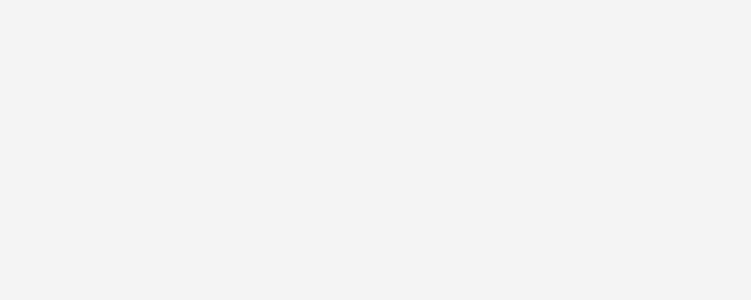
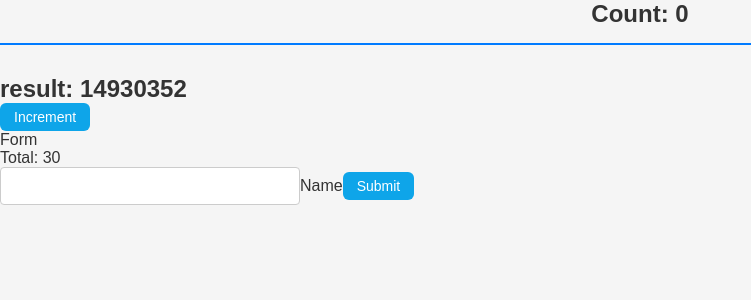
Before and after one commit to PeanutEz/BTVN_03_React_03, a React (Vite) app: page /demo-usememo in a window 1280 px wide. Before the commit this address had no page. Shown: the top 300 px of the page, without its empty margins (0-751 px from the left). Built offline with nearby package versions, Linux system fonts and the light colour scheme.

Commit message:
useMemo and useCallback

```diff
--- a/src/App.tsx
+++ b/src/App.tsx
@@ -6,6 +6,7 @@ import UseEffectDemo from "./pages/UseEffect_Demo";
 import Home from "./pages/Home";
 import UseReducer_Demo from "./pages/useReducer";
 import UseRef_Demo from "./pages/UseRef_Demo";
+import UseMemo_Demo from "./pages/UseMemo_Demo";
 
 
 
@@ -19,6 +20,7 @@ function App() {
       <Route path="/demo-useeffect" element={<UseEffectDemo />} />
       <Route path="/use-reducer" element={<UseReducer_Demo />} />
       <Route path="/demo-useref" element={<UseRef_Demo />} />
+      <Route path="/demo-usememo" element={<UseMemo_Demo />} />
     </Routes>
   );
 }
--- a/src/main.tsx
+++ b/src/main.tsx
@@ -1,13 +1,10 @@
-import { StrictMode } from "react";
 import { createRoot } from "react-dom/client";
 import { BrowserRouter } from "react-router-dom";
 import "./index.css";
 import App from "./App";
 
 createRoot(document.getElementById("root")!).render(
-  <StrictMode>
     <BrowserRouter>
       <App />
     </BrowserRouter>
-  </StrictMode>
 );
--- a/src/pages/Home.tsx
+++ b/src/pages/Home.tsx
@@ -86,6 +86,19 @@ export default function Home() {
     Go to useRef Demo
   </button>
 </div>
+
+<div className="demo-card">
+  <div className="demo-icon">👽</div>
+  <h2>useMemo useCallback Demo</h2>
+  <p>Learn how to use React useMemo and useCallback hooks to optimize performance.</p>
+  <button
+    className="nav-button btn-primary"
+    onClick={() => navigate("/demo-usememo")}
+  >
+    Go to useMemo useCallback Demo
+  </button>
+</div>
+
       </div>
     </div>
   );
--- /dev/null
+++ b/src/pages/UseCallback_Demo.tsx
@@ -0,0 +1,15 @@
+import React from 'react'
+
+export default React.memo(function UseCallback_Demo({submitForm, total} : {submitForm: () => void, total: number}) {
+    console.log('FORM RENDERED');
+
+  return (
+    <>
+        <div>Form</div>
+        <p>Total: {total}</p>
+        <input type="text" id="name"/>
+        <label htmlFor="name">Name</label>
+        <button onClick={submitForm}>Submit</button>
+    </>
+  )
+});
--- /dev/null
+++ b/src/pages/UseMemo_Demo.tsx
@@ -0,0 +1,39 @@
+import { useState, useMemo, useCallback} from 'react';
+import UseCallback_Demo from './UseCallback_Demo';
+
+
+
+function UseMemo_Demo() {
+    const [count, setCount] = useState(0);
+
+    function fibonacci(n : number): number {
+        if (n < 2) {
+          return n;
+    }
+        return fibonacci(n - 1) + fibonacci(n - 2);
+ }
+
+    console.time('fibonacci');
+    const result = useMemo(() => {
+        return fibonacci(36);
+    }, []);
+    console.timeEnd('fibonacci');
+
+    const [total] = useState(30);
+
+    const submitForm = useCallback(() => {
+        alert('SUBMITTED');
+    }, []);
+
+    return (
+        <div>
+            <h1>Count: {count}</h1>
+            <h2>result: {result}</h2>
+            <button onClick={() => setCount(count + 1)}>Increment</button>
+
+        <UseCallback_Demo total={total} submitForm={submitForm} />
+        </div>
+    );
+}
+
+    export default UseMemo_Demo;
```
Also changed, not shown: 1 other file (tests, documents, lock files or other folders).
